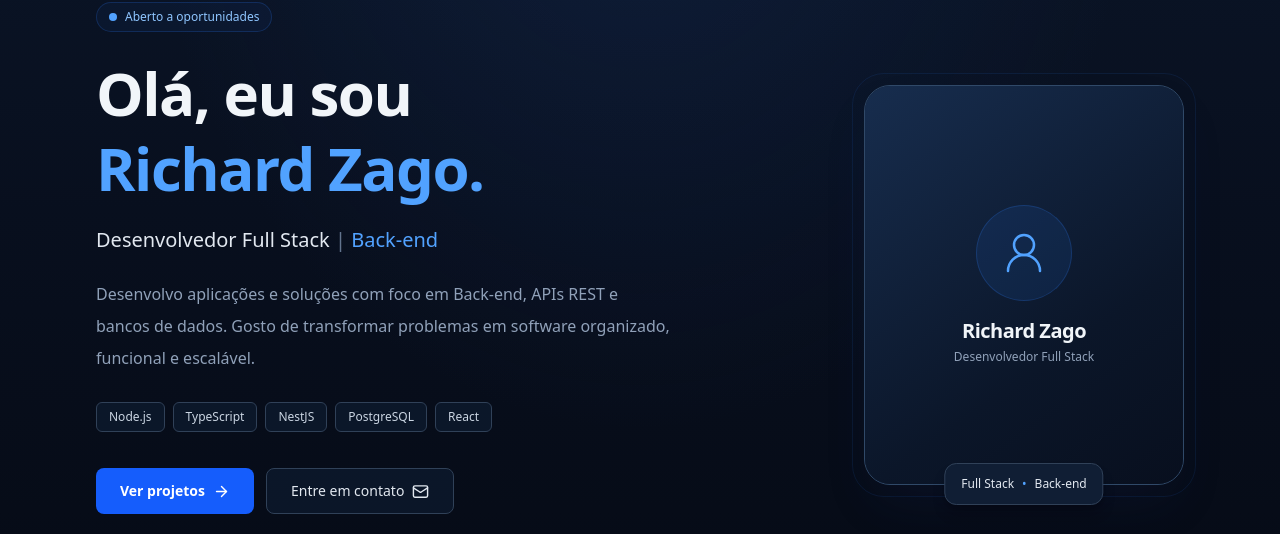
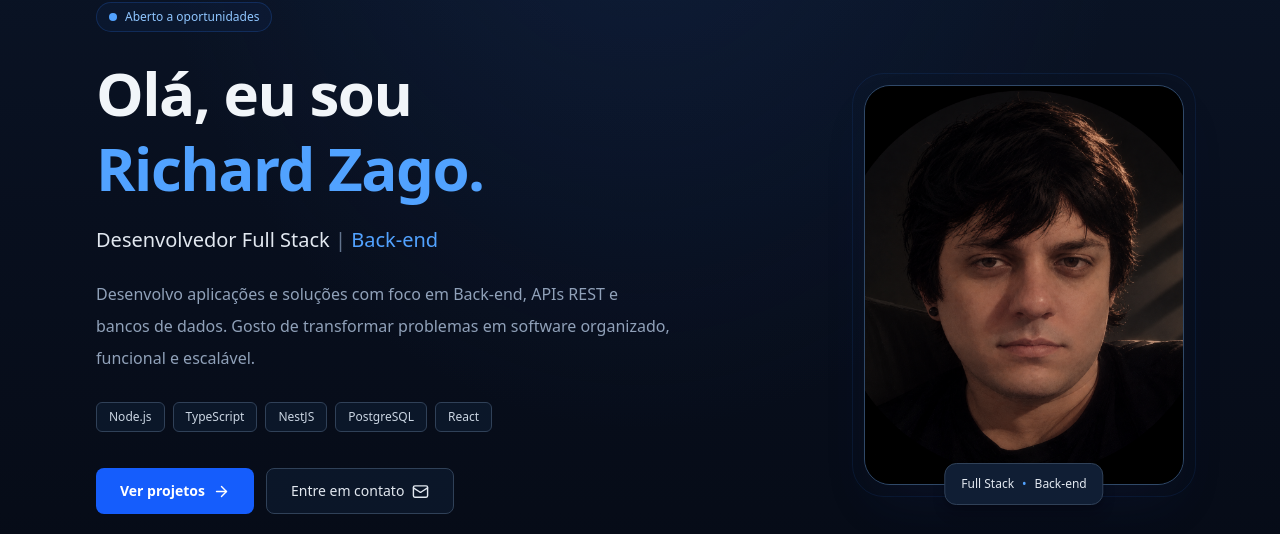
Before and after one commit to richzago/portfolio, a Next.js app: page / in a window 1280 px wide. Shown: the part 191-725 px from the top of the page. Built offline with nearby package versions, Linux system fonts and the light colour scheme; no server answers.

Commit message:
echo: adicionado profile image

```diff
--- a/src/app/page.tsx
+++ b/src/app/page.tsx
@@ -17,7 +17,7 @@ import { projects } from "@/src/data/projects";
 
 // Deixe vazio até adicionar sua fotografia.
 // Depois use: "/images/perfil.jpg"
-const profileImage: string = "";
+const profileImage: string = "/images/projects/profile.png";
 
 const specialties = [
   {
```
Also changed, not shown: public/images/projects/profile.png (added).
